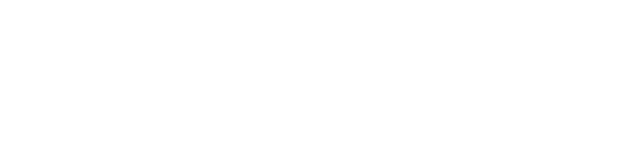
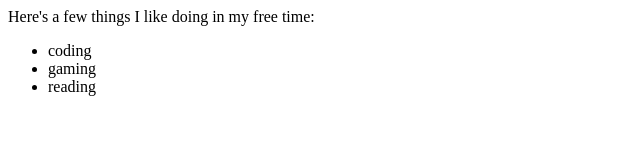
Before and after one commit to YvonneHayes/SandBox, a plain HTML site: page index.html in a window 1280 px wide. Shown: the whole page, without its empty margins (0-640 px from the left). Drawn offline with Linux system fonts and the light colour scheme.

Commit message:
same HOF now printing to page instead of console logging

```diff
--- a/apps.js
+++ b/apps.js
@@ -1,13 +1,19 @@
 function useNext(next) {
   console.log('Here\'s a few things I like doing in my free time:');
+  document.getElementById('interests').innerHTML = 'Here\'s a few things I like doing in my free time:';
 
   var likes = ['coding', 'gaming', 'reading'];
   likes.forEach(function(el) { next(el);});
-  console.log('');
 }
 
-function hobbies(s) { console.log('  I enjoy ' + s ); }
-// function goo(s) { console.log('  The string "' + s + '" has ' + s.length + ' characters in it'); }
+function hobbies(s) {
+  console.log('  I enjoy ' + s );
+  var node = document.createElement('li');
+  var textnode = document.createTextNode(s);
+  node.appendChild(textnode);
+  document.getElementById('hobbies').appendChild(node);
+  // document.getElementById('hobbies').innerHTML = 'I enjoy ' + s;
+  // console.log(document.getElementById('hobbies'));
+}
 
 useNext(hobbies);
-// useNext(goo);
--- a/index.html
+++ b/index.html
@@ -2,9 +2,12 @@
 <html>
   <head>
     <meta charset="utf-8">
-    <title></title>
+    <title>SandBox</title>
   </head>
   <body>
+    <div id="interests">
+    </div>
+    <ul id="hobbies"></ul>
   <script src="apps.js"></script>
   </body>
 </html>
```
